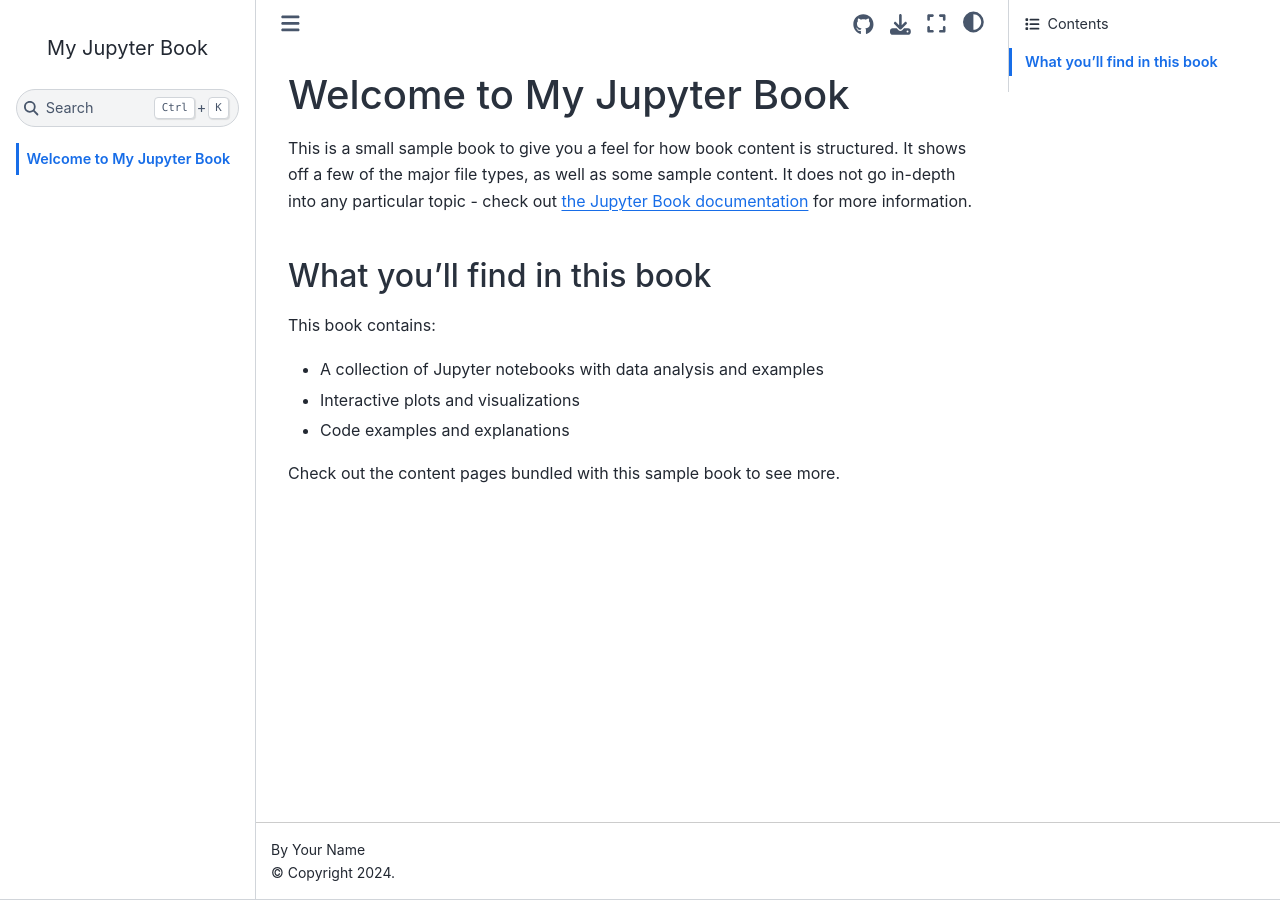
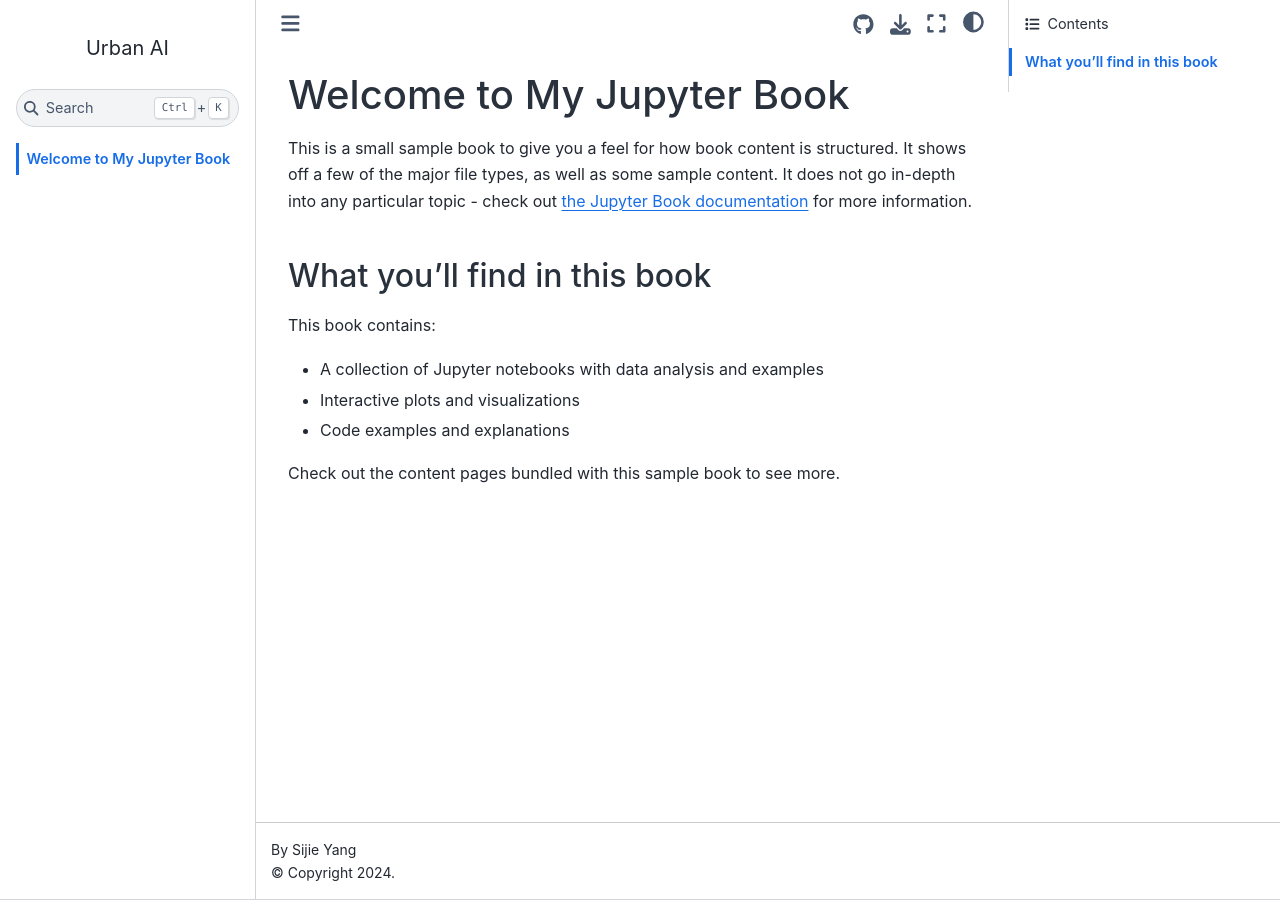
Before and after one commit to Sijie-Yang/Urban-AI, a Jupyter Book: the page built from intro.md, in a window 1280 px wide. Built offline with Jupyter Book 1.0.4 settings and Sphinx 7.4.7 and the Sphinx Book theme 1.1.4, drawn with Linux system fonts in a browser that asks for light colours; pages that are not in the unit, such as notebooks, are missing from menus.

Commit message:
Update repository config for Urban-AI

```diff
--- a/_config.yml
+++ b/_config.yml
@@ -1,6 +1,6 @@
 # Book settings
-title: My Jupyter Book  # The title of the book. Will be placed in the left navbar.
-author: Your Name  # The author of the book
+title: Urban AI  # The title of the book. Will be placed in the left navbar.
+author: Sijie Yang  # The author of the book
 copyright: "2024"  # Copyright year to be placed in the footer
 logo: ""  # A path to the book logo
 
@@ -20,8 +20,8 @@
 
 # Information about where the book exists on the web
 repository:
-  url: https://github.com/your-username/your-repo-name  # Online location of your book
-  path_to_book: docs  # Optional path to your book, relative to the repository root
+  url: https://github.com/Sijie-Yang/Urban-AI  # Online location of your book
+  path_to_book: ""  # Optional path to your book, relative to the repository root
   branch: main  # Which branch of the repository should be used when creating links (optional)
 
 # Add GitHub buttons to your book
```
